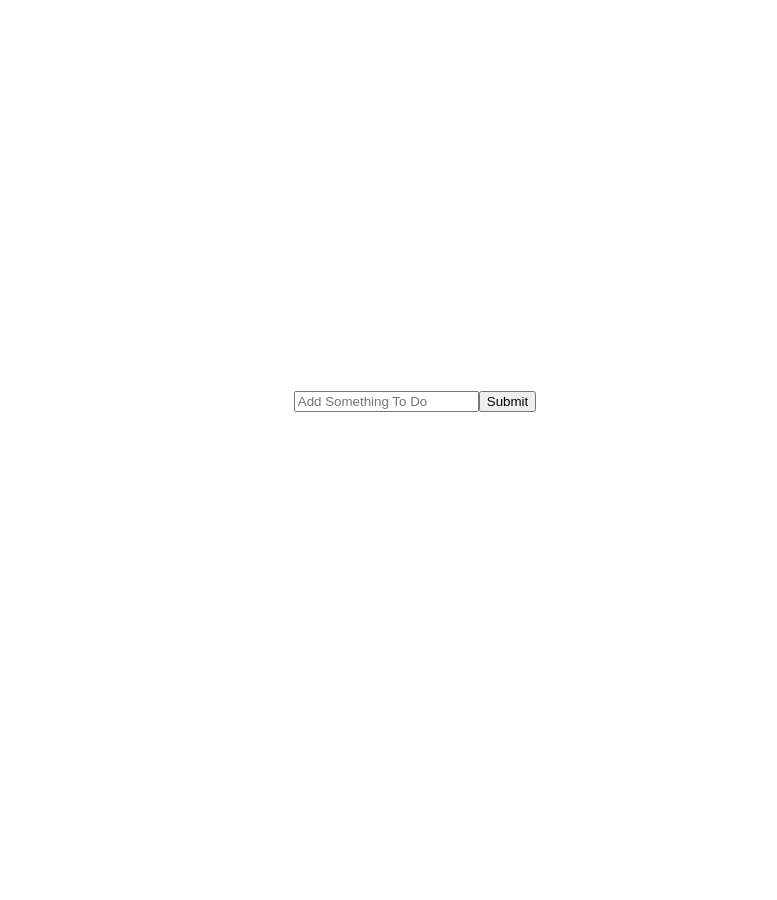
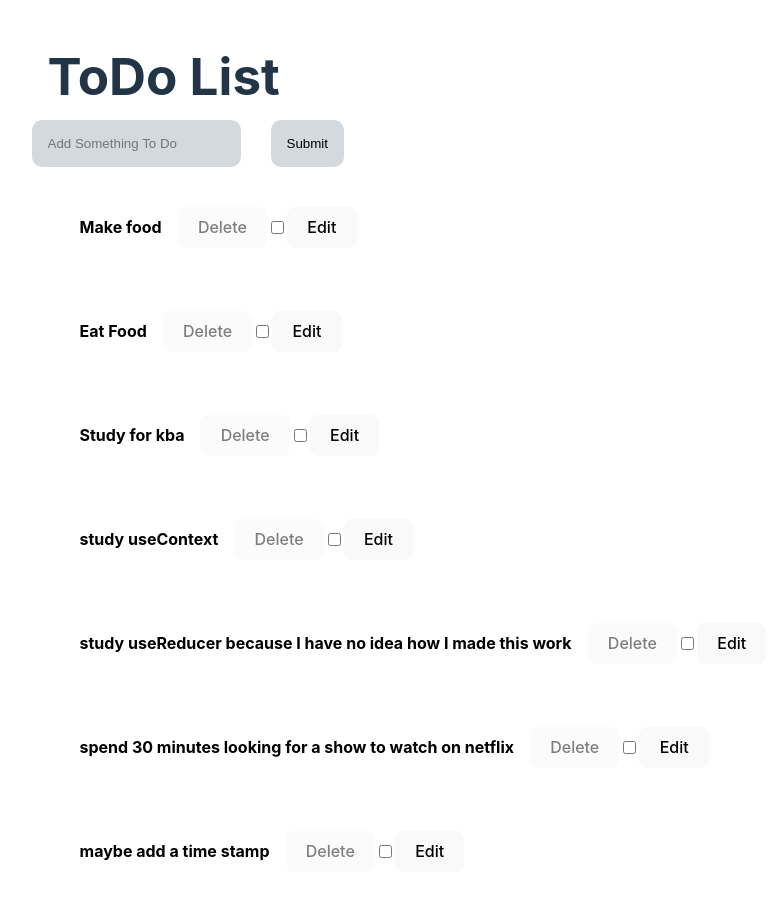
Before and after one commit to VshaunR/todo-List-With-Reducer, a React (Vite) app: page / in a window 1280 px wide. Shown: the top 900 px of the page, without its empty margins (225-1002 px from the left). Before the commit the page ends 800 px from the top, so only its background shows below. Built offline with nearby package versions, Linux system fonts and the light colour scheme.

Commit message:
added a few css styles

```diff
--- a/src/App.jsx
+++ b/src/App.jsx
@@ -1,12 +1,15 @@
-import { useState,useReducer } from 'react'
-import HandleTodo from './HandleTodo'
-import './App.css'
+import { useState,useReducer } from 'react';
+import HandleTodo from './HandleTodo';
+import './App.css';
+import initialState from './utilities/data.mjs';
+
+
 
 function reducer(todos,action){
 
   switch(action.type){
     case'add':
-    return  todos !==null? ([...todos,add(action.payload.item)]):(<h1>Add</h1>)
+    return  todos !==null? ([...todos,(add(action.payload.item))]):(<h1>Add</h1>)
     case 'check':
       return [...todos].map((todo)=>{
 
@@ -28,9 +31,9 @@ function reducer(todos,action){
           return todo;
         })
         //setting the new value
-        setTodos(edit)
+
         //resetting the id to null
-        setEdit(null)
+
         default:
           return todos
 
@@ -47,13 +50,19 @@ function add(item){
 function App() {
   // const [todos,setTodos] = useState([])
   const [item,setItem] = useState("")
-  const [todos,dispatch]= useReducer(reducer,[])
+  const [todos,dispatch]= useReducer(reducer,initialState)
 
   function handleChange(e){
+
    setItem(e.target.value)
   }
   function handleSubmit(e){
     e.preventDefault();
+    //data validation
+      const getItem = document.getElementById('item').value
+      if(getItem ==""){
+        return
+      }
     dispatch({type:'add',payload:{item:item}})
     setItem("")
   }
@@ -61,8 +70,9 @@ function App() {
 
   return (
     <>
-        <form action="" onSubmit={handleSubmit}>
-          <input type='text' onChange={handleChange} value={item} placeholder='Add Something To Do'/>
+      <h1 className='heading'>ToDo List</h1>
+        <form className='add-form' onSubmit={handleSubmit}>
+          <input type='text' onChange={handleChange} id='item' value={item} placeholder='Add Something To Do'/>
           <input type='submit'/>
         </form>
     <HandleTodo todos={todos} dispatch ={dispatch}/>
--- a/src/HandleTodo.jsx
+++ b/src/HandleTodo.jsx
@@ -1,4 +1,4 @@
-import { useState,useReducer } from "react"
+import { useState,useReducer,useEffect } from "react"
 
 
 
@@ -47,6 +47,7 @@ export default function HandleTodo({todos,dispatch}){
     }
 
     //setting the id of the item we want to edit when clicking the edit button
+    //also to toggle between active edit and save buttons
     function handleEdit(id){
       let edit = [...todos]
 
@@ -87,11 +88,15 @@ export default function HandleTodo({todos,dispatch}){
 
   {todos.map((todo)=>{
     return (
-    <div key={todo.id}>
+
+
+    <div key={todo.id} className="todo-div">
         {edit ===todo.id ? (<input type="text"  value={editText} onChange={handleEditText}/>):(  <p>{todo.todo}</p>)}
 
 
-      <button id="del" onClick={()=>handleDelete(todo.id)} style={{opacity:todo.completed?('1'):('.5')}}>Delete</button>
+      <button id="del" onClick={()=>handleDelete(todo.id)} style={{opacity:todo.completed?('1'):('.5')}}>
+        Delete
+        </button>
       <input type="checkbox" value={todo.completed} id="completed" onChange={()=>handleCheck(todo.id)}/>
 
       {edit == todo.id
@@ -101,6 +106,7 @@ export default function HandleTodo({todos,dispatch}){
 
 
     </div>
+
     )
   })}
 
--- a/src/index.css
+++ b/src/index.css
@@ -24,10 +24,14 @@ a:hover {
 
 body {
   margin: 0;
-  display: flex;
+  padding: 0;
+  display: grid;
   place-items: center;
   min-width: 320px;
   min-height: 100vh;
+  justify-content: center;
+  align-items: center;
+  gap: 40px;
 }
 
 h1 {
@@ -68,10 +72,56 @@ button:focus-visible {
 }
 #del{
   opacity: 0;
-  color: none;
-  background-color: none;
+
+
   z-index: 0;
 }
 .active{
-  opacity: 1;
+  color: black;
+
+  opacity: 100;
+  z-index: 100;
 }
+.heading{
+
+  display: flex;
+  margin:1rem;
+}
+.todo-div{
+  display: flex;
+  flex-grow: 1;
+  justify-content:flex-start;
+  align-items: center;
+  text-align: start;
+  align-items: center;
+  align-content: center;
+  padding: 1rem;
+  margin: 1rem;
+  transition: all ease-in 1s;
+
+}
+.todo-div:hover{
+background-color: #584949;
+
+}
+p{
+  margin: 1rem;
+  color: black;
+  font-weight: bold;
+  font-size: 1rem;
+  transition: all ease-in 1s;
+
+}
+p:hover{
+  font-size: 1.3rem;
+}
+input{
+  border: none;
+  background-color: #d4d9dd;
+  padding: 1rem;
+  border-radius: 10px;
+}
+.add-form{
+  display: flex;
+  gap:30px;
+}
--- /dev/null
+++ b/src/utilities/data.mjs
@@ -0,0 +1,46 @@
+const initialState = [
+  {
+
+    id : 1,
+    todo: "Make food",
+    completed: false
+  },
+  {
+
+    id : 2,
+    todo: "Eat Food",
+    completed: false
+  },
+  {
+
+    id : 3,
+    todo: "Study for kba",
+    completed: false
+  },
+  {
+
+    id: 4 ,
+    todo: "study useContext",
+    completed: false
+  },
+  {
+
+    id : 5 ,
+    todo: "study useReducer because I have no idea how I made this work",
+    completed: false
+  },
+  {
+
+    id : 6,
+    todo: "spend 30 minutes looking for a show to watch on netflix",
+    completed: false
+  },{
+
+    id : 7,
+    todo: "maybe add a time stamp",
+    completed: false
+  },
+
+]
+
+export default initialState;
```
